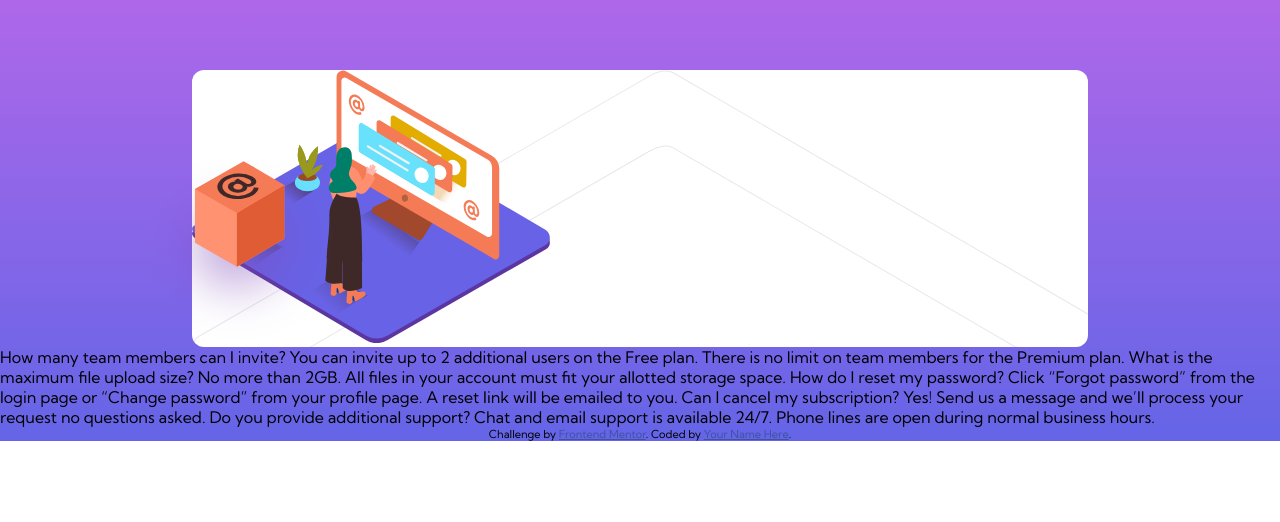
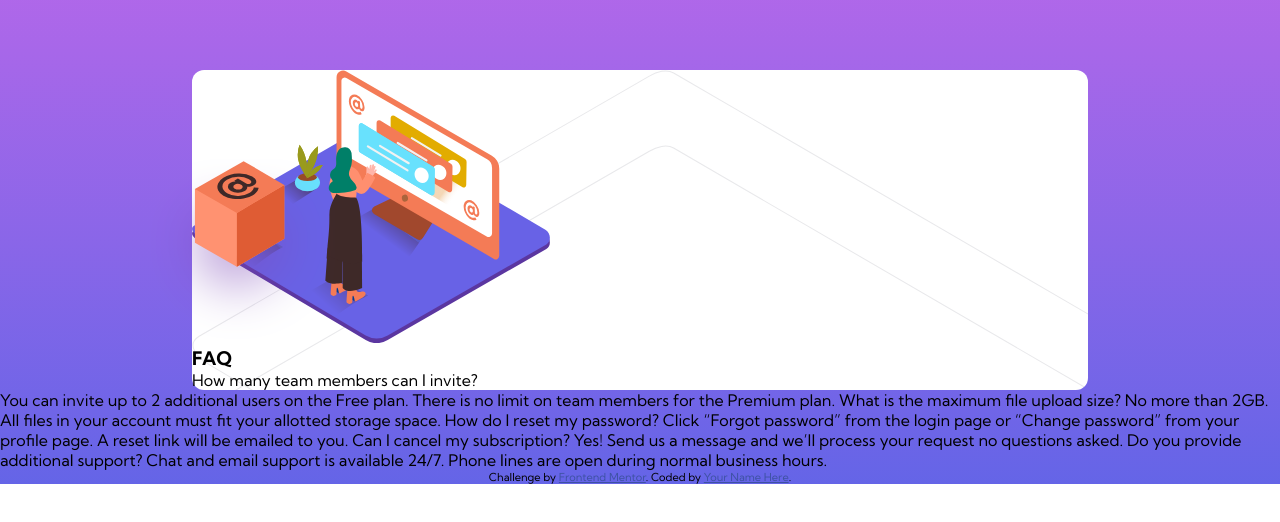
Before and after one commit to kdgoudy/accordian, a plain HTML site: page index.html in a window 1280 px wide. Drawn offline with Linux system fonts and the light colour scheme.

Commit message:
Update index.html

```diff
--- a/index.html
+++ b/index.html
@@ -17,14 +17,27 @@
 </head>
 <body>
   <div class="container">
-    <div class="card">
-      <div class="card-img">
-        <img class="woman" src="illustration-woman-online-desktop.svg" alt="">
-        <img class="box" src="illustration-box-desktop.svg" alt="">
-      </div>
-    </div>
+    <section class="card">
+      <section class="left">
+        <section class="card-img">
+          <img class="woman" src="illustration-woman-online-desktop.svg" alt="woman">
+          <img class="box" src="illustration-box-desktop.svg" alt="box">
+        </section>
+      </section>
+      <section class="faq">
+        <h1>FAQ</h1>
+        <section class="main-list">
+          <div class="item">
+            <div class="questions">
+              <p>How many team members can I invite?</p>
+            </div>
+          </div>
+        </section>
+      </section>
+
+    </section>
   </div>
-  How many team members can I invite?
+
   You can invite up to 2 additional users on the Free plan. There is no limit on
   team members for the Premium plan.
 
```
